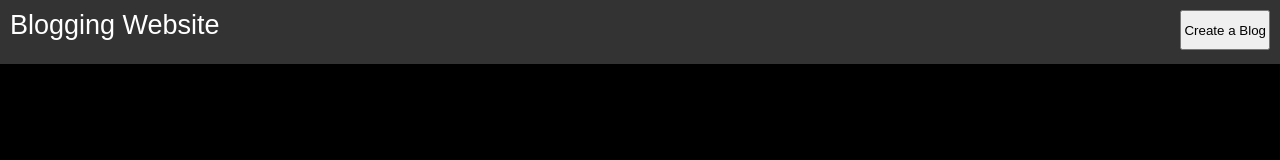
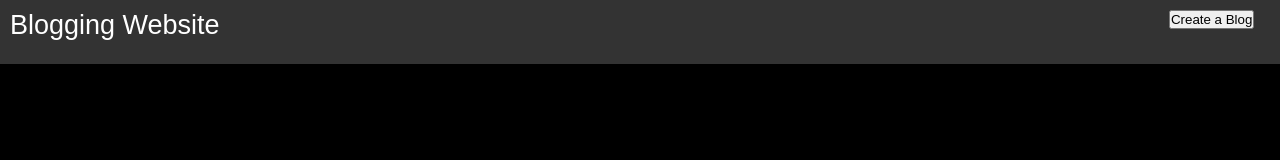
Before and after one commit to NinadxBaruah/feb2final, a plain HTML site: page index.html in a window 1280 px wide. Drawn offline with Linux system fonts and the light colour scheme.

Commit message:
Update style.css

```diff
--- a/style.css
+++ b/style.css
@@ -21,9 +21,9 @@ header span {
   font-size: 27px;
 }
 header button {
-  float: right;
-  width: 7vw;
-  height: 5vh;
+  position: absolute;
+
+  right: 2%;
 }
 
 #blog-container {
```
